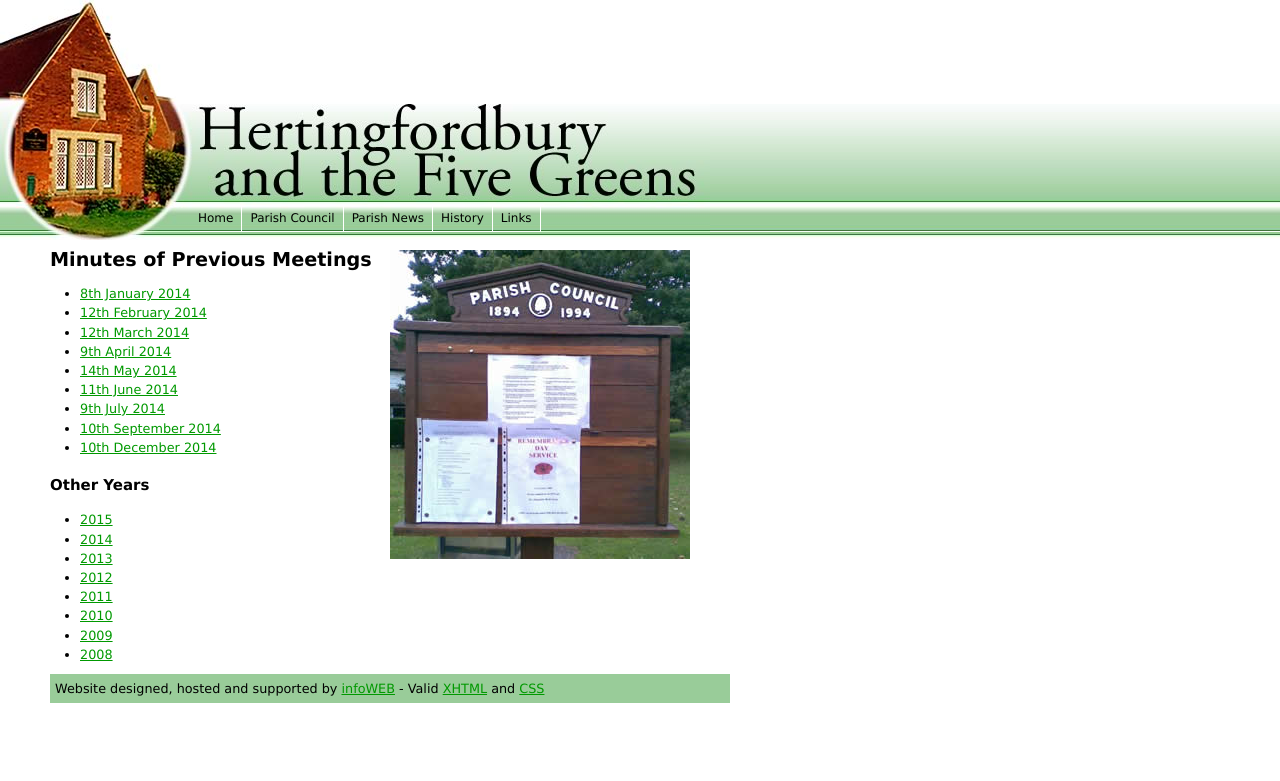
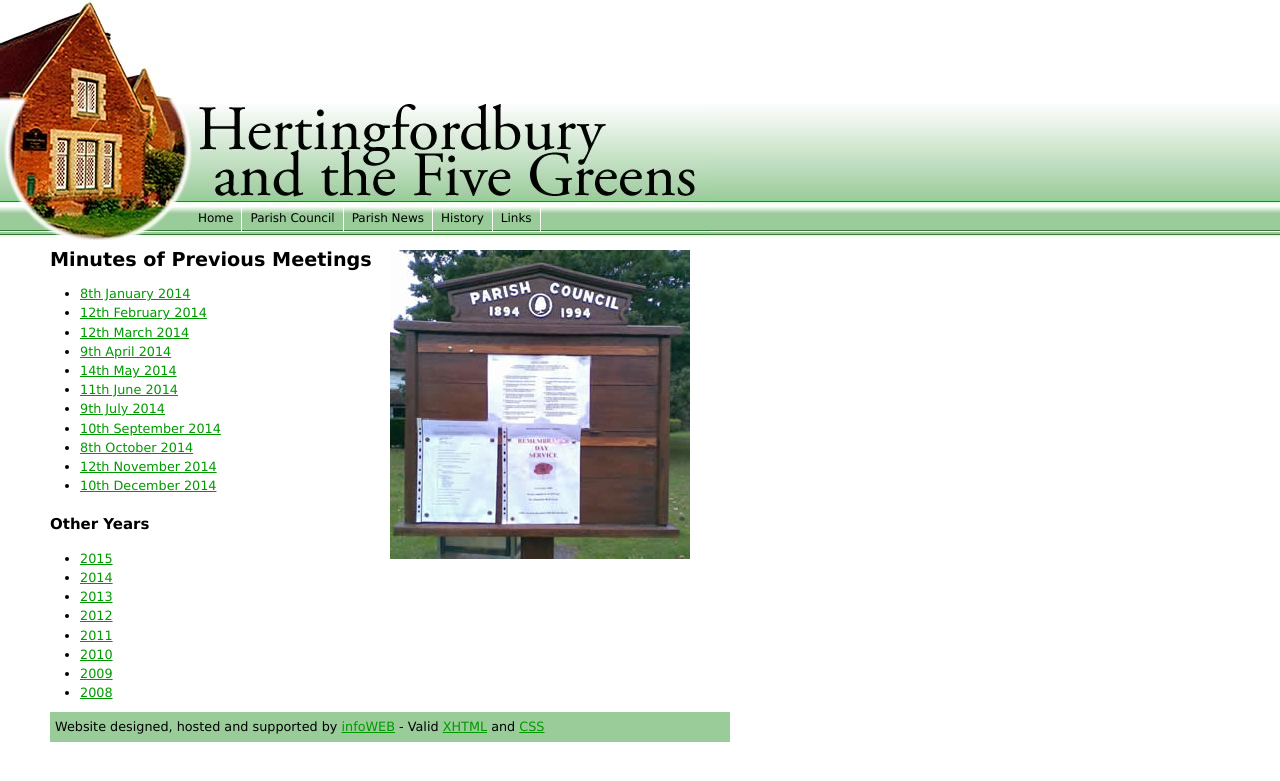
Before and after one commit to pugongyingh/hertingfordbury.org.uk, a Jekyll site: the page built from parish-council/minutes/2014.md, in a window 1280 px wide. Shown: the top 781 px of the page. Built offline with Jekyll 4.4.1, drawn with Linux system fonts in a browser that asks for light colours; nearby versions of some CDN libraries.

Commit message:
Missing minutes added

```diff
--- a/_data/minutes/2014.json
+++ b/_data/minutes/2014.json
@@ -34,6 +34,14 @@
 			,"file":"minutes-20140910.pdf"
 		}
 		,{
+			 "date":"8th October 2014"
+			,"file":"minutes-20141008.pdf"
+		}
+		,{
+			 "date":"12th November 2014"
+			,"file":"minutes-20141112.pdf"
+		}
+		,{
 			 "date":"10th December 2014"
 			,"file":"minutes-20141210.pdf"
 		}
```
Also changed, not shown: 2 other files.
